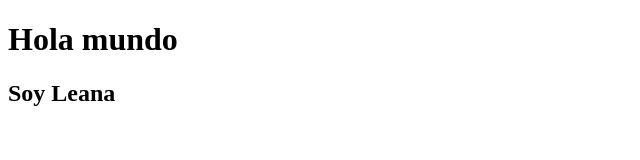
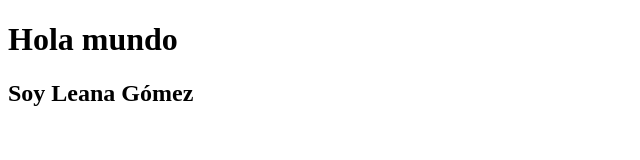
Before and after one commit to Juanpab1234/Mi-primer-repositorio, a plain HTML site: page index.html in a window 1280 px wide. Shown: the whole page, without its empty margins (0-640 px from the left). Drawn offline with Linux system fonts and the light colour scheme.

Commit message:
Colaborando con Leana

```diff
--- a/index.html
+++ b/index.html
@@ -1,12 +1,15 @@
 <!DOCTYPE html>
 <html lang="en">
+
 <head>
     <meta charset="UTF-8">
     <meta name="viewport" content="width=device-width, initial-scale=1.0">
     <title>Document</title>
 </head>
+
 <body>
     <h1>Hola mundo</h1>
-    <h2>Soy Leana</h2>
+    <h2>Soy Leana Gómez</h2>
 </body>
+
 </html>
```
